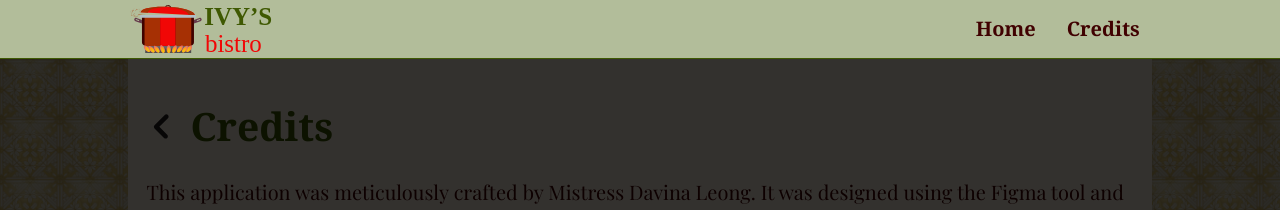
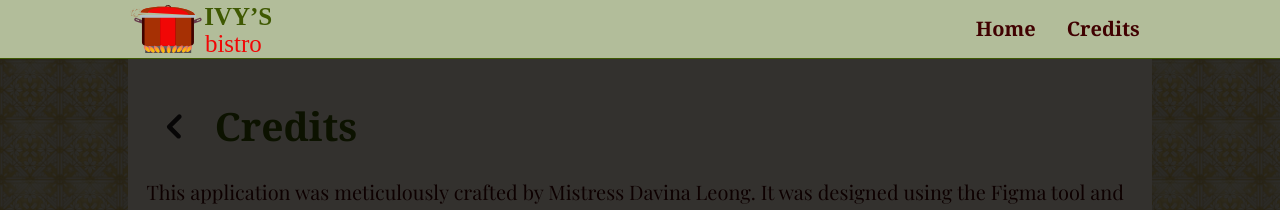
Before and after one commit to davinaleong/proj-recipe-app, a Next.js app: page /credits in a window 1280 px wide. Shown: the top 210 px of the page. Built offline with nearby package versions, Linux system fonts and the light colour scheme.

Commit message:
Added subtitle

```diff
--- a/src/app/[slug]/page.tsx
+++ b/src/app/[slug]/page.tsx
@@ -32,6 +32,7 @@ export default async function Page({ params }: { params: { slug: string } }) {
 
   const {
     title,
+    subtitle,
     description,
     ingredients,
     preparation,
@@ -39,6 +40,12 @@ export default async function Page({ params }: { params: { slug: string } }) {
     remarks,
     image,
   } = fields
+
+  const thisSubtitle: any = subtitle ? (
+    <p className="page-recipe__subtitle">{subtitle}</p>
+  ) : (
+    <></>
+  )
 
   let thisSrc: any = placeholder
   let thisAlt: string = "ib-no-image-b.png"
@@ -85,11 +92,12 @@ export default async function Page({ params }: { params: { slug: string } }) {
   return (
     <main className="page page-recipe wrapper wrapper-centered flow">
       <article className="flow">
-        <header className="flow">
-          <h1 className="text-ibGreen-500 font-serif text-4xl font-black flex align-center gap-2">
+        <header className="">
+          <div className="page-recipe__header__inner">
             <BackButton />
-            {title}
-          </h1>
+            <h1>{title}</h1>
+            {thisSubtitle}
+          </div>
 
           <nav className="flex align-center justify-around">
             {description ? <Link href="#description">Description</Link> : <></>}
--- a/src/app/components/buttons/backButton.tsx
+++ b/src/app/components/buttons/backButton.tsx
@@ -5,8 +5,8 @@ import "./buttons.scss"
 
 export default function BackButton() {
   return (
-    <Link href="/" className="btn-back">
-      <Image src={backIcon} alt="Pot icon" width="32" />
+    <Link href="/" className="btn btn-back">
+      <Image src={backIcon} alt="Pot icon" width="32" height="40" />
       <span className="sr-only">Back</span>
     </Link>
   )
--- a/src/app/components/buttons/buttons.scss
+++ b/src/app/components/buttons/buttons.scss
@@ -72,6 +72,21 @@
 }
 
 .btn-back {
+  --_btn-clr: theme("colors.black");
+  --_btn-bg-clr: transparent;
+  --_btn-border-clr: transparent;
+  --_btn-border: none;
+
+  --_btn-hover-clr: theme("colors.black");
+  --_btn-hover-bg-clr: transparent;
+  --_btn-hover-border-clr: transparent;
+  --_btn-hover-border: none;
+
+  --_btn-spacer-block: theme("spacing.2");
+  --_btn-spacer-inline: theme("spacing.2");
+
+  --_btn-shadow: none;
+
   display: inline-flex;
   align-items: center;
   justify-content: center;
```
Also changed, not shown: src/app/[slug]/recipe-page.scss (+25 -0 lines).
